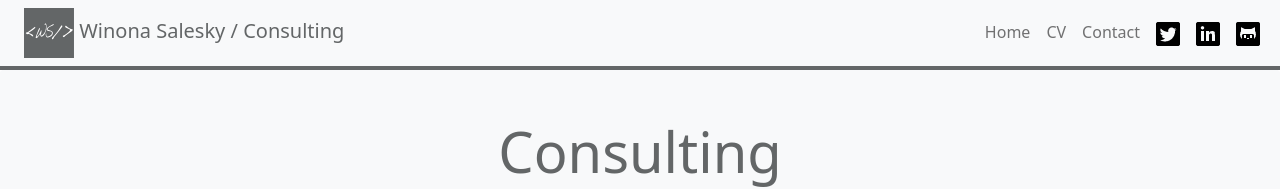
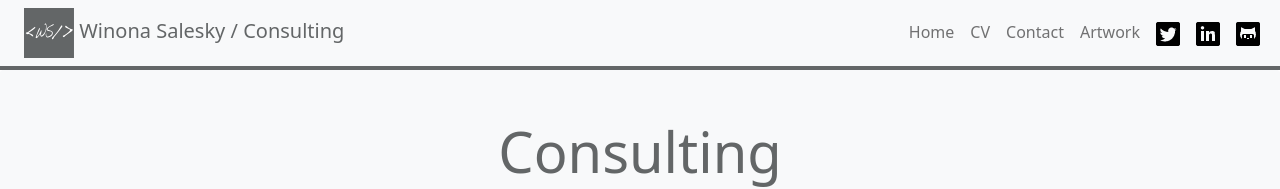
Before and after one commit to wsalesky/wsalesky.github.io, a plain HTML site: page index.html in a window 1280 px wide. Shown: the top 189 px of the page. Drawn offline with Linux system fonts and the light colour scheme.

Commit message:
Add link to artwork

```diff
--- a/index.html
+++ b/index.html
@@ -43,6 +43,9 @@
             </li>
             <li class="nav-item">
               <a class="nav-link" href="contact.html">Contact</a>
+            </li>
+            <li class="nav-item">
+              <a class="nav-link" href="https://www.winonasaleskyart.com/">Artwork</a>
             </li>
             <li class="nav-item">
               <a class="nav-link" href="https://twitter.com/wsalesky/" rel="tooltip" title="Twitter">
```
